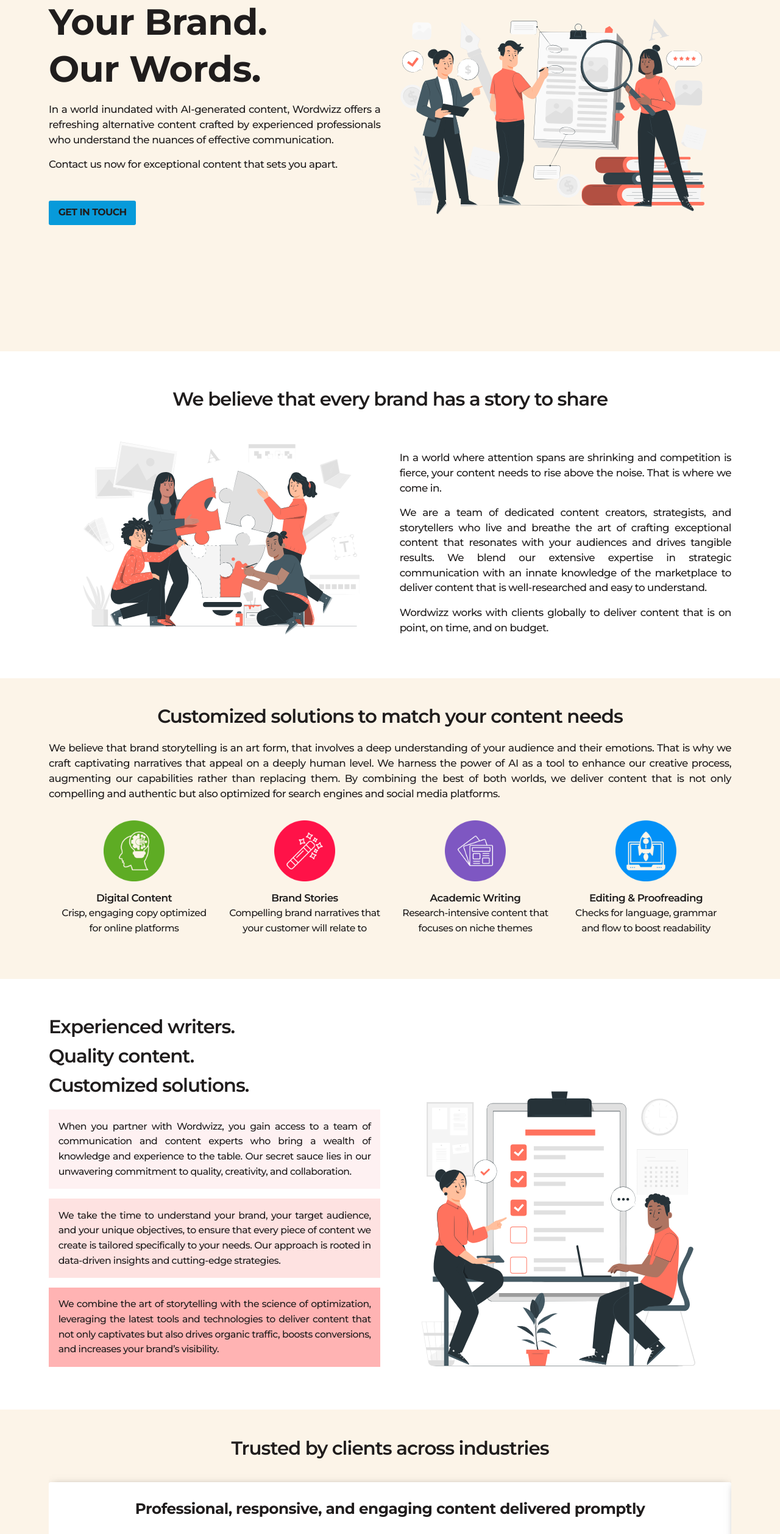
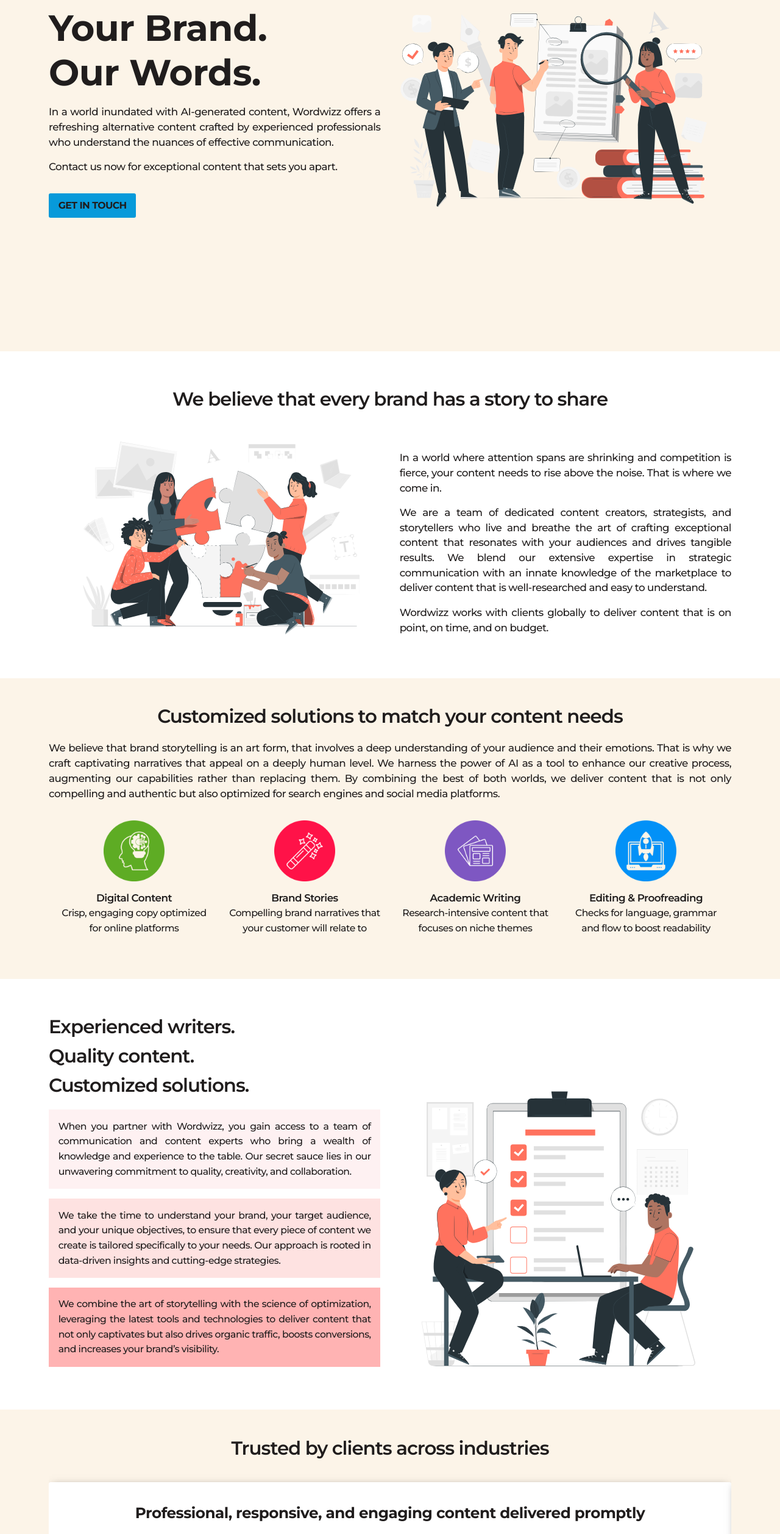
Before and after one commit to wordwizz/wordwizz-website, a website built with Vite: page index.html in a window 1280 px wide. Shown: the part 240-2755 px from the top of the page at 61% size. Built offline with nearby package versions, Linux system fonts and the light colour scheme.

Commit message:
chore: fix some styles

```diff
--- a/scss/base/_typography.scss
+++ b/scss/base/_typography.scss
@@ -25,7 +25,7 @@
 
 h1 {
   font-size: var(--fs-900);
-  line-height: calc( 2 * var(--fs-700));
+  line-height: calc(1.9 * var(--fs-700));
   font-weight: 700;
   margin-block: var(--margin-base);
 }
--- a/scss/style.scss
+++ b/scss/style.scss
@@ -50,7 +50,7 @@
 
 #hero .btn-primary {
   margin-inline: auto;
-  margin-top: calc(2 * var(--margin-base));
+  margin-top: var(--margin-base);
 }
 
 @include min-tablet() {
@@ -190,6 +190,7 @@
   font-weight: 900;
   font-size: var(--fs-500);
   margin-block: var(--margin-base);
+  line-height: var(--fs-700);
 }
 
 .testimonial-quote {
@@ -245,6 +246,10 @@
   text-decoration: none;
 }
 
+.social-icons {
+  padding-block: var(--padding-base);
+}
+
 .social-icons ul {
   display: flex;
   gap: var(--spacing-base);
```
